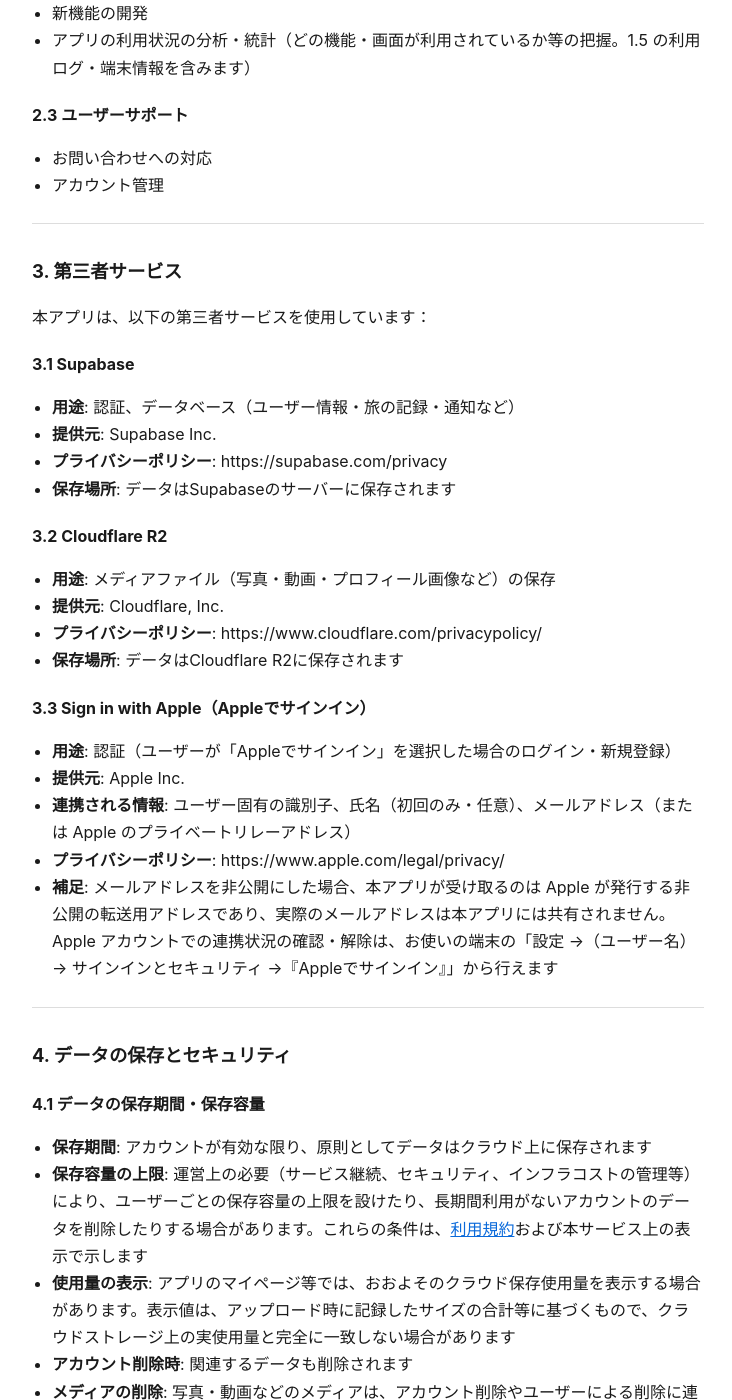
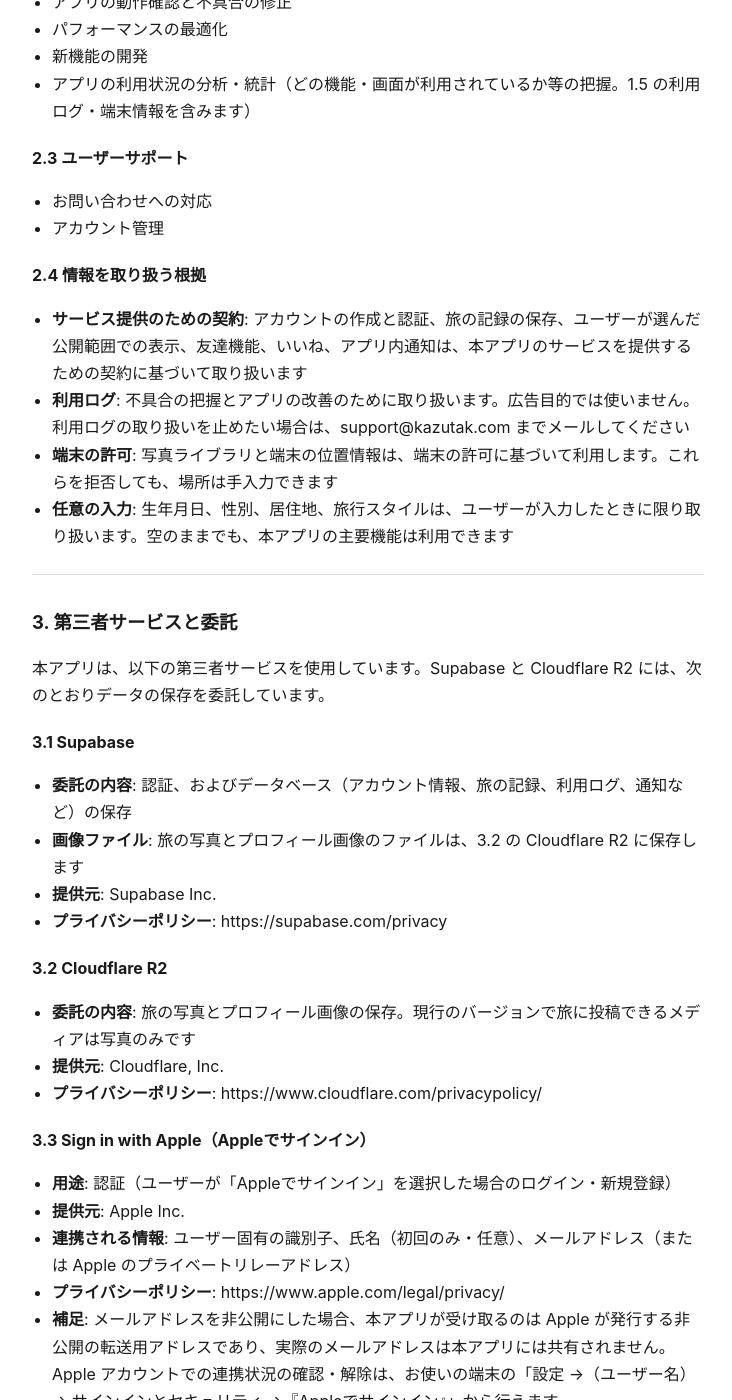
Before and after one commit to kazutax/tabiNote-legal, a Jekyll site: the page built from docs/privacy-policy.md, in a window 1280 px wide and 1400 px high, scrolled down 2777 px. Shown: the whole window, without its empty margins (272-1004 px from the left). Built offline with Jekyll 4.4.1, drawn with Linux system fonts in a browser that asks for light colours; some of the changed text lies outside the part shown.

Commit message:
利用規約とプライバシーポリシーを日英で公開する。保存先の国は載せず、投稿できるメディアは写真のみと書く。
Co-authored-by: Cursor <cursoragent@cursor.com>

```diff
--- a/docs/_layouts/page.html
+++ b/docs/_layouts/page.html
@@ -1,9 +1,25 @@
 <!DOCTYPE html>
-<html lang="ja">
+<html lang="{{ page.lang | default: 'ja' }}">
 <head>
   <meta charset="utf-8">
   <meta name="viewport" content="width=device-width, initial-scale=1">
   <title>{{ page.title | default: "旅ノート" }}</title>
+  {% if page.name == "terms-of-service.md" or page.name == "terms-of-service-en.md" %}
+  {% assign hreflang_ja = "https://kazutax.github.io/tabiNote-legal/terms-of-service.html" %}
+  {% assign hreflang_en = "https://kazutax.github.io/tabiNote-legal/terms-of-service-en.html" %}
+  {% elsif page.name == "privacy-policy.md" or page.name == "privacy-policy-en.md" %}
+  {% assign hreflang_ja = "https://kazutax.github.io/tabiNote-legal/privacy-policy.html" %}
+  {% assign hreflang_en = "https://kazutax.github.io/tabiNote-legal/privacy-policy-en.html" %}
+  {% endif %}
+  {% if hreflang_ja %}
+  {% if page.lang == "en" %}
+  <link rel="canonical" href="{{ hreflang_en }}">
+  {% else %}
+  <link rel="canonical" href="{{ hreflang_ja }}">
+  {% endif %}
+  <link rel="alternate" hreflang="ja" href="{{ hreflang_ja }}">
+  <link rel="alternate" hreflang="en" href="{{ hreflang_en }}">
+  {% endif %}
   <style>
     body {
       font-family: -apple-system, BlinkMacSystemFont, "Hiragino Sans", "Segoe UI", sans-serif;
--- a/docs/privacy-policy.md
+++ b/docs/privacy-policy.md
@@ -5,7 +5,9 @@ title: 旅ノート（TabiNote）プライバシーポリシー
 
 # 旅ノート（TabiNote）プライバシーポリシー
 
-**最終更新日**: 2026年9月16日
+[英語訳](https://kazutax.github.io/tabiNote-legal/privacy-policy-en.html)
+
+**最終更新日**: 2026年11月2日
 
 旅ノート（TabiNote）（以下「本アプリ」）は、ユーザーのプライバシーを尊重し、個人情報の保護に努めます。本プライバシーポリシーは、本アプリが収集、使用、保存する情報について説明します。
 
@@ -30,7 +32,7 @@ title: 旅ノート（TabiNote）プライバシーポリシー
 - **旅のタイトル・説明**: ユーザーが作成した旅の記録
 - **旅の共同メンバー**: ユーザーが旅に追加した参加者の情報
 - **日付情報**: 旅の開始日・終了日、各目的地の訪問日
-- **写真・動画**: 旅の思い出としてアップロードされたメディアファイル。旅ごとに公開範囲（全体公開・友達のみ・同行者のみ・自分のみ）を設定でき、本サービス上では選択した範囲のユーザーにのみ表示されます。ただし、写真・動画は第三者が推測できない固有のURLで配信されており、そのURLを知った第三者は、公開範囲にかかわらず閲覧できる場合があります（詳細は第6条）
+- **写真**: 旅の思い出としてアップロードされた画像ファイル。現行のバージョンで投稿できるメディアは写真のみです。旅ごとに公開範囲（全体公開・友達のみ・同行者のみ・自分のみ）を設定でき、本サービス上では選択した範囲のユーザーにのみ表示されます。ただし、写真は第三者が推測できない固有のURLで配信されており、そのURLを知った第三者は、公開範囲にかかわらず閲覧できる場合があります（詳細は第6条）
 - **位置情報**:
   - 写真に含まれるGPS情報（EXIFデータ）
   - ユーザーが手動で入力した場所情報
@@ -82,23 +84,29 @@ title: 旅ノート（TabiNote）プライバシーポリシー
 - お問い合わせへの対応
 - アカウント管理
 
+### 2.4 情報を取り扱う根拠
+
+- **サービス提供のための契約**: アカウントの作成と認証、旅の記録の保存、ユーザーが選んだ公開範囲での表示、友達機能、いいね、アプリ内通知は、本アプリのサービスを提供するための契約に基づいて取り扱います
+- **利用ログ**: 不具合の把握とアプリの改善のために取り扱います。広告目的では使いません。利用ログの取り扱いを止めたい場合は、support@kazutak.com までメールしてください
+- **端末の許可**: 写真ライブラリと端末の位置情報は、端末の許可に基づいて利用します。これらを拒否しても、場所は手入力できます
+- **任意の入力**: 生年月日、性別、居住地、旅行スタイルは、ユーザーが入力したときに限り取り扱います。空のままでも、本アプリの主要機能は利用できます
+
 ---
 
-## 3. 第三者サービス
+## 3. 第三者サービスと委託
 
-本アプリは、以下の第三者サービスを使用しています：
+本アプリは、以下の第三者サービスを使用しています。Supabase と Cloudflare R2 には、次のとおりデータの保存を委託しています。
 
 ### 3.1 Supabase
-- **用途**: 認証、データベース（ユーザー情報・旅の記録・通知など）
+- **委託の内容**: 認証、およびデータベース（アカウント情報、旅の記録、利用ログ、通知など）の保存
+- **画像ファイル**: 旅の写真とプロフィール画像のファイルは、3.2 の Cloudflare R2 に保存します
 - **提供元**: Supabase Inc.
 - **プライバシーポリシー**: https://supabase.com/privacy
-- **保存場所**: データはSupabaseのサーバーに保存されます
 
 ### 3.2 Cloudflare R2
-- **用途**: メディアファイル（写真・動画・プロフィール画像など）の保存
+- **委託の内容**: 旅の写真とプロフィール画像の保存。現行のバージョンで旅に投稿できるメディアは写真のみです
 - **提供元**: Cloudflare, Inc.
 - **プライバシーポリシー**: https://www.cloudflare.com/privacypolicy/
-- **保存場所**: データはCloudflare R2に保存されます
 
 ### 3.3 Sign in with Apple（Appleでサインイン）
 - **用途**: 認証（ユーザーが「Appleでサインイン」を選択した場合のログイン・新規登録）
@@ -116,7 +124,7 @@ title: 旅ノート（TabiNote）プライバシーポリシー
 - **保存容量の上限**: 運営上の必要（サービス継続、セキュリティ、インフラコストの管理等）により、ユーザーごとの保存容量の上限を設けたり、長期間利用がないアカウントのデータを削除したりする場合があります。これらの条件は、[利用規約](https://kazutax.github.io/tabiNote-legal/terms-of-service.html)および本サービス上の表示で示します
 - **使用量の表示**: アプリのマイページ等では、おおよそのクラウド保存使用量を表示する場合があります。表示値は、アップロード時に記録したサイズの合計等に基づくもので、クラウドストレージ上の実使用量と完全に一致しない場合があります
 - **アカウント削除時**: 関連するデータも削除されます
-- **メディアの削除**: 写真・動画などのメディアは、アカウント削除やユーザーによる削除に連動して削除キューに登録され、サーバー側で一定の間隔でバッチ処理により削除されることがあります。削除完了までに時間差が生じる場合があり、即時の消去を保証するものではありません
+- **メディアの削除**: 写真・プロフィール画像などのメディアは、アカウント削除やユーザーによる削除に連動して削除キューに登録され、サーバー側で一定の間隔でバッチ処理により削除されることがあります。削除完了までに時間差が生じる場合があり、即時の消去を保証するものではありません
 
 ### 4.2 セキュリティ対策
 - パスワードはハッシュ化されて保存されます
@@ -129,8 +137,8 @@ title: 旅ノート（TabiNote）プライバシーポリシー
 
 ユーザーは以下の権利を有します：
 
-### 5.1 データへのアクセス
-- アプリ内の設定画面から、自分のプロフィール情報を確認・編集できます
+### 5.1 データへのアクセスと訂正
+- アプリ内の設定画面から、自分のプロフィール情報を確認・訂正できます
 
 ### 5.2 データの削除
 - アプリ内の設定画面から、アカウントを削除できます
@@ -140,10 +148,22 @@ title: 旅ノート（TabiNote）プライバシーポリシー
 - 写真のGPS情報は、写真のEXIFデータから自動的に取得される場合があります
 - 端末の位置情報は、OSの設定およびアプリ利用時の許可ダイアログで管理できます
 - 位置情報の共有を希望しない場合は、写真をアップロードする前に位置情報を削除するなどの方法をご検討ください
+- 写真ライブラリまたは端末の位置情報の利用を拒否しても、場所は手入力できます
 
 ### 5.4 通知の管理
 - アプリ内の設定画面から、通知種別ごとの受信 ON/OFF を変更できます
 - 端末の通知（バッジ等）は、端末の「設定」アプリから管理できます
+
+### 5.5 メールで求めることができること
+
+次の事項は、support@kazutak.com へのメールで求めることができます。
+
+- 自己の個人情報の開示
+- 設定画面では直せない事項の訂正
+- 利用ログの取り扱いへの異議
+- 自己のデータの写し
+
+返信の目安は1か月です。
 
 ---
 
@@ -156,7 +176,7 @@ title: 旅ノート（TabiNote）プライバシーポリシー
 - 本プライバシーポリシーに記載された第三者サービスへの提供
 - ユーザーが投稿した旅の内容を、ユーザーが選択した公開範囲に応じて、本サービスの他の利用者が閲覧する場合
 
-なお、公開範囲の設定は、本サービス上での旅およびメディアの表示範囲を制御するものです。写真・動画は、第三者が推測できない固有のURLで配信されますが、そのURLを知った第三者は、公開範囲の設定にかかわらずメディアを閲覧できる場合があります。センシティブな内容の公開・共有や、URLの取り扱いにはご注意ください。
+なお、公開範囲の設定は、本サービス上での旅およびメディアの表示範囲を制御するものです。写真は、第三者が推測できない固有のURLで配信されますが、そのURLを知った第三者は、公開範囲の設定にかかわらずメディアを閲覧できる場合があります。センシティブな内容の公開・共有や、URLの取り扱いにはご注意ください。
 
 ---
 
```
Also changed, not shown: docs/privacy-policy-en.md (added, +209 -0 lines), docs/terms-of-service-en.md (added, +212 -0 lines), docs/terms-of-service.md (+8 -6 lines).
